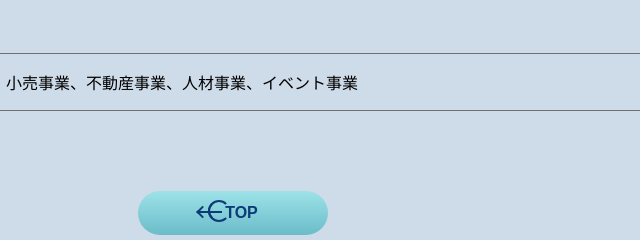
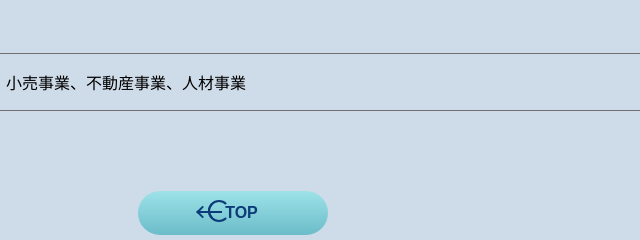
Before and after one commit to tecworks-co-jp/visionary-compaths, a website: page about/index.html in a window 1280 px wide. Shown: the part 1026-1266 px from the top of the page, 417-1057 px from the left. Drawn offline with nearby package versions, Linux system fonts and the light colour scheme.

Commit message:
Add files via upload

```diff
--- a/about/index.html
+++ b/about/index.html
@@ -75,7 +75,7 @@
                 <li><p class="chart__ttl">会社名</p><p>株式会社Visionary Compaths</p></li>
                 <li><p class="chart__ttl">設立年月</p><p>2025/11/19</p></li>
                 <li><p class="chart__ttl">代表者名</p><p>山本友亮</p></li>
-                <li><p class="chart__ttl">事業内容</p><p>経営コンサルティング事業、小売事業、不動産事業、人材事業、イベント事業</p></li>
+                <li><p class="chart__ttl">事業内容</p><p>経営コンサルティング事業、小売事業、不動産事業、人材事業</p></li>
               </ul>
             </div>
             <div class="btn__back">
```
Also changed, not shown: index.html (+1 -1 lines).
